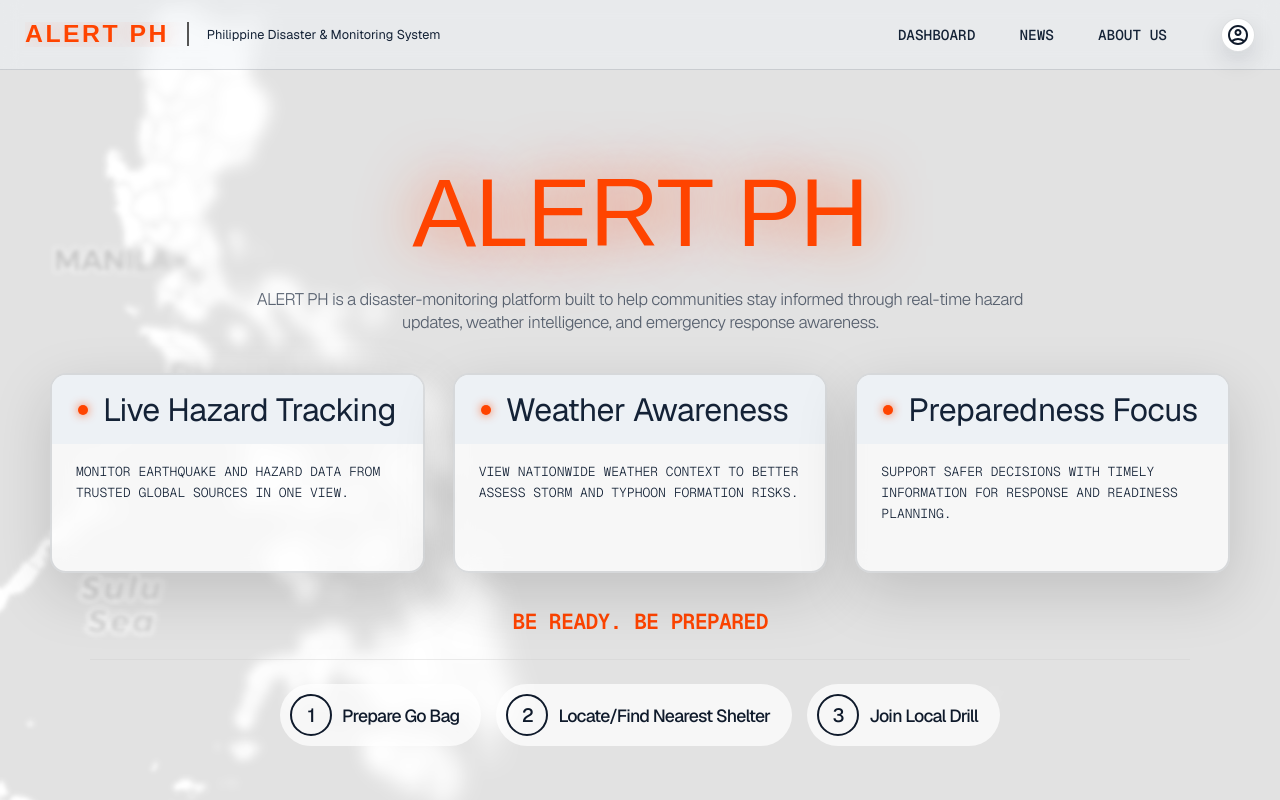
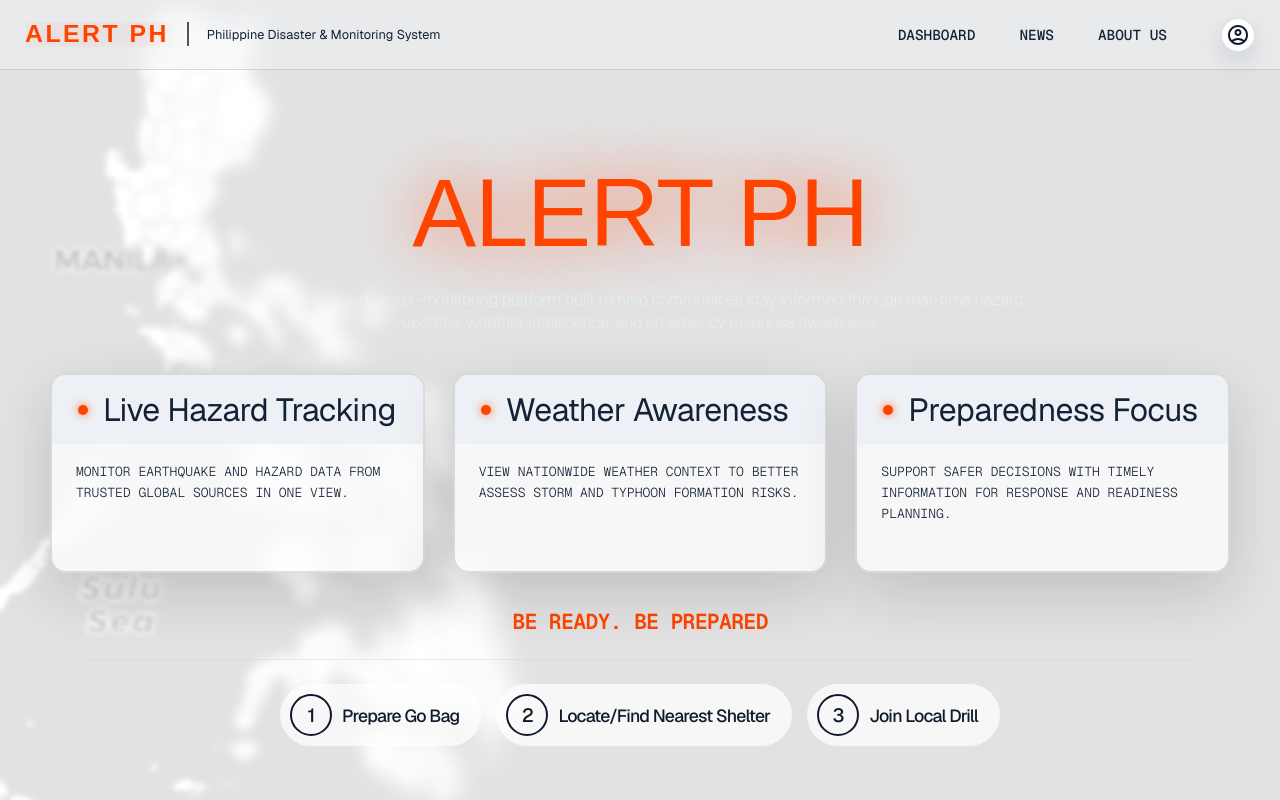
Before and after one commit to LawrenceTanny/SHIELD, a React (Vite) app: page / in a window 1280 px wide. Built offline with nearby package versions, Linux system fonts and the light colour scheme; no server answers; a web font is replaced by a local one.

Commit message:
implement light theme support for application components and UI elements

```diff
--- a/src/Styles/index.css
+++ b/src/Styles/index.css
@@ -25,12 +25,6 @@ body[data-theme="light"] {
     --accent-g: rgba(255, 68, 0, 0.32);
     --ink: #142236;
     --ink2: #0f1a2b;
-    --muted: rgba(20, 34, 54, 0.68);
-    --muted-dark: rgba(20, 34, 54, 0.68);
-    --as-ink: #142236;
-    --as-muted: rgba(20, 34, 54, 0.62);
-    --lm-ink: #142236;
-    --lm-muted: rgba(20, 34, 54, 0.62);
 }
 
 body[data-theme="light"] .as-overlay .as-head h2,
@@ -110,12 +104,14 @@ body[data-theme="light"] .as-modal .as-field input::placeholder {
 }
 
 body[data-theme="light"] .as-modal .as-hint.as-success {
-    color: #059669 !important; /* strong green */
+    color: #059669 !important;
+    /* strong green */
     font-weight: 500;
 }
 
 body[data-theme="light"] .as-modal .as-hint.as-error {
-    color: #dc2626 !important; /* strong red */
+    color: #dc2626 !important;
+    /* strong red */
     font-weight: 500;
 }
 
```
